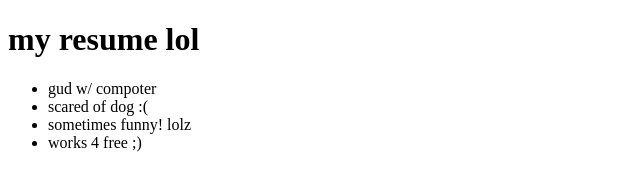
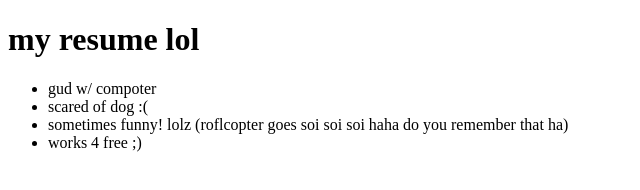
Before and after one commit to AUzunP/auzunp.github.io, a plain HTML site: page index.html in a window 1280 px wide. Shown: the whole page, without its empty margins (0-640 px from the left). Drawn offline with Linux system fonts and the light colour scheme.

Commit message:
Update index.html

```diff
--- a/index.html
+++ b/index.html
@@ -10,7 +10,7 @@
     <ul>
         <li>gud w/ compoter</li>
         <li>scared of dog :(</li>
-        <li>sometimes funny! lolz</li>
+        <li>sometimes funny! lolz (roflcopter goes soi soi soi haha do you remember that ha)</li>
         <li>works 4 free ;)</li>
     </ul>
 </body>
```
